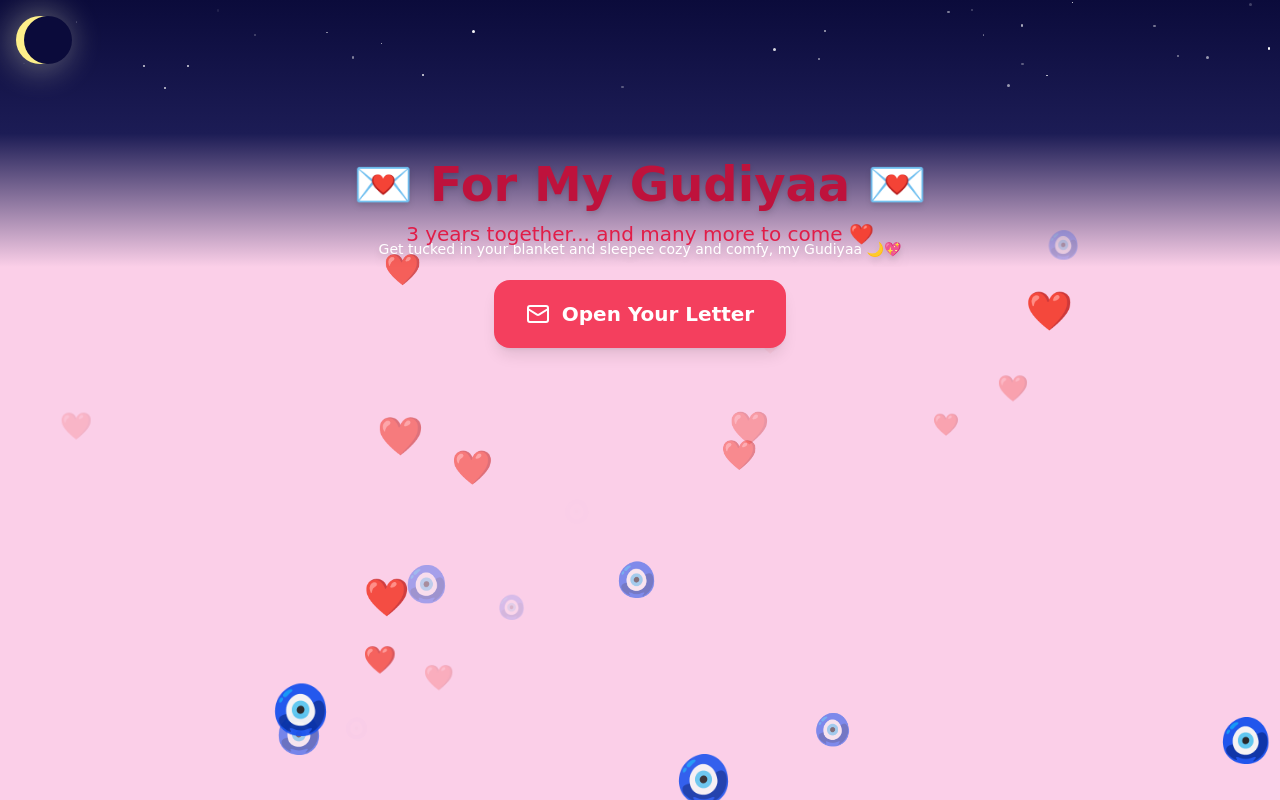
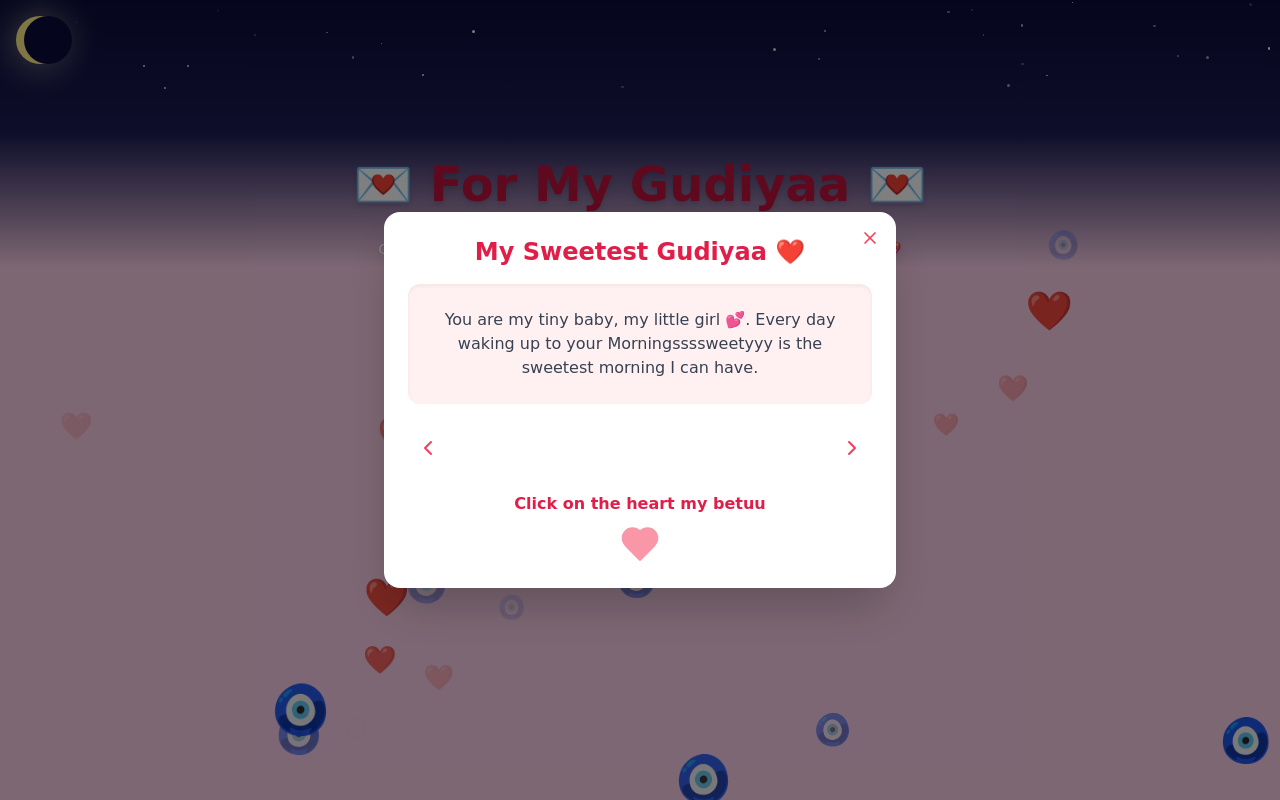
Before and after one commit to aryandogra2004-code/Gudiyaa, a React (Vite) app: page / in a window 1280 px wide. Both pictures are taken after a click on the button "Open Your Letter". Built offline with nearby package versions, Linux system fonts and the light colour scheme.

Commit message:
Add files via upload

```diff
--- a/src/App.jsx
+++ b/src/App.jsx
@@ -17,11 +17,8 @@ export default function GudiyaaLoveSite() {
     "I love you so much, Gudiyaa ❤️ You are my everything, forever & always ❤️."
   ];
 
-  const longMessage = `
-My pyariii Gudiyaa 💕
-
-From the moment we met I somehow knew in my heart that youuu are the one and since that day I have not loved anyone more than you 🥺. I want to spend every single day making you feel loved and special because you deserve it and you desrveeee so much moreee, Jaan. You are my heart. No words can truly capture how much I adore you. Every day theee love grows innn my dill. I just lovee youuu soo soo much. You are my family, my comfort, my wife. We will live our whole life together just each other’s. I’ll make my girl's each and every dream come true. We will wakeee up together and wee will ninii togetherrr. Ap Meri Sanju ho aur ap mere he rahogi. when ever my bchu reads this i want you to feel that at this moment too you are in my heart. you are my family my whole wide worldI’ll never let your cutest smileee fade. You make me smile, you make meee happy, just ME & YOU 💟💟❤. Alwaysss keep BLUSHINGG AND SMILINGG MYY BEAUTIFUL SANJU With lotsss of loveee meriii jaannn, yourrrr babyyyy, Aruuuuuuu 💗💗💗🤭
-`;
+  const longMessage = `My pyariii Gudiyaa 💕
+From the moment we met I somehow knew in my heart that youuu are the one and since that day I have not loved anyone more than you 🥺. I want to spend every single day making you feel loved and special because you deserve it and you desrveeee so much moreee, Jaan. You are my heart. No words can truly capture how much I adore you. Every day theee love grows innn my dill. I just lovee youuu soo soo much. You are my family, my comfort, my wife. We will live our whole life together just each other’s. I’ll make my girl's each and every dream come true. We will wakeee up together and wee will ninii togetherrr. Ap Meri Sanju ho aur ap mere he rahogi. when ever my bchu reads this i want you to feel that at this moment too you are in my heart. you are my family my whole wide worldI’ll never let your cutest smileee fade. You make me smile, you make meee happy, just ME & YOU 💟💟❤. Alwaysss keep BLUSHINGG AND SMILINGG MYY BEAUTIFUL SANJU With lotsss of loveee meriii jaannn, yourrrr babyyyy, Aruuuuuuu 💗💗💗🤭`;
 
   const floatingEmojis = [
     { symbol: "❤️", color: "text-rose-400", size: 25 },
@@ -37,8 +34,8 @@ From the moment we met I somehow knew in my heart that youuu are the one and sin
 
   const clouds = [...Array(5)].map((_, i) => ({
     top: Math.random() * 20 + 5,
-    speed: Math.random() * 10 + 5,
-    delay: Math.random() * 5
+    left: Math.random() * 100,
+    speed: Math.random() * 5 + 1
   }));
 
   // Determine phase based on time
@@ -77,18 +74,19 @@ From the moment we met I somehow knew in my heart that youuu are the one and sin
       {/* Weather Top 1/3 */}
       <div className="absolute top-0 left-0 w-full h-1/3 z-0 overflow-hidden">
         {/* Background gradient */}
-        <div className={`absolute top-0 left-0 w-full h-full transition-colors duration-1000
-          ${phase==="night" ? "bg-gradient-to-b from-[#0b0b3b] via-[#1c1c55] to-transparent" : ""}
-          ${phase==="day" ? "bg-gradient-to-b from-[#87CEFA] via-[#B0E0E6] to-transparent" : ""}
-          ${phase==="evening" ? "bg-gradient-to-b from-[#ff7f50] via-[#ff4500] to-transparent" : ""}
-        `}></div>
+        <div
+          className={`absolute top-0 left-0 w-full h-full transition-colors duration-1000
+            ${phase==="night" ? "bg-gradient-to-b from-[#0b0b3b] via-[#1c1c55] to-transparent" : ""}
+            ${phase==="day" ? "bg-gradient-to-b from-[#87CEFA] via-[#B0E0E6] to-transparent" : ""}
+            ${phase==="evening" ? "bg-gradient-to-b from-[#ff7f50] via-[#ff4500] to-transparent" : ""}`}
+        ></div>
 
         {/* Sun */}
         {(phase === "day" || phase === "evening") && (
           <div className={`absolute top-8 left-1/2 transform -translate-x-1/2 rounded-full
             ${phase==="day" ? "w-20 h-20 bg-yellow-300 shadow-[0_0_30px_10px_rgba(255,255,150,0.5)]" : ""}
-            ${phase==="evening" ? "w-24 h-24 bg-orange-400 shadow-[0_0_50px_15px_rgba(255,140,0,0.5)]" : ""}
-          `}></div>
+            ${phase==="evening" ? "w-24 h-24 bg-orange-400 shadow-[0_0_50px_15px_rgba(255,140,0,0.5)]" : ""}`}>
+          </div>
         )}
 
         {/* Clouds */}
@@ -96,9 +94,9 @@ From the moment we met I somehow knew in my heart that youuu are the one and sin
           <motion.div
             key={i}
             className="absolute w-20 h-12 bg-white/70 rounded-full shadow-lg"
-            style={{ top: `${cloud.top}%`, left: "-25%" }}
-            animate={{ x: ["-25%", "110%"], opacity: [0, 1, 0] }}
-            transition={{ repeat: Infinity, duration: cloud.speed, ease: "linear", delay: cloud.delay }}
+            style={{ top: `${cloud.top}%`, left: `${cloud.left}%` }}
+            animate={{ x: [0, 100] }}
+            transition={{ repeat: Infinity, duration: cloud.speed, ease: "linear", repeatType: "loop", delay: i }}
           />
         ))}
 
@@ -109,7 +107,9 @@ From the moment we met I somehow knew in my heart that youuu are the one and sin
               <div className="w-12 h-12 rounded-full bg-[#0b0b3b] absolute top-0 left-2"></div>
             </div>
             {stars.map((star, i) => (
-              <motion.div key={i} className="absolute bg-white rounded-full"
+              <motion.div
+                key={i}
+                className="absolute bg-white rounded-full"
                 style={{ width: star.size, height: star.size, top: `${star.top}%`, left: `${star.left}%` }}
                 animate={{ opacity: [0,1,0] }}
                 transition={{ duration: 1 + Math.random()*2, repeat: Infinity, delay: star.delay }}
@@ -117,7 +117,8 @@ From the moment we met I somehow knew in my heart that youuu are the one and sin
             ))}
             <AnimatePresence>
               {fallingStar && (
-                <motion.div className="absolute bg-white w-1 h-1 rounded-full shadow-lg"
+                <motion.div
+                  className="absolute bg-white w-1 h-1 rounded-full shadow-lg"
                   initial={{ top: "5%", left: "0%" }}
                   animate={{ top: "25%", left: "100%", scale: 1 }}
                   exit={{ opacity:0 }}
@@ -141,11 +142,7 @@ From the moment we met I somehow knew in my heart that youuu are the one and sin
           <motion.div
             key={i}
             className={`${emoji.color} absolute`}
-            style={{
-              top: `${33 + Math.random() * 67}%`,
-              left: `${Math.random() * 100}%`,
-              fontSize: `${emoji.size + Math.random() * 15}px`
-            }}
+            style={{ top: `${33 + Math.random() * 67}%`, left: `${Math.random() * 100}%`, fontSize: `${emoji.size + Math.random() * 15}px` }}
             initial={{ opacity: 0, scale: 0 }}
             animate={{ opacity: [0, 1, 0], y: [0, -50], scale: [0.6, 1.2, 0.6] }}
             transition={{ duration: 5 + Math.random() * 3, repeat: Infinity, delay: i * 0.3 }}
@@ -157,12 +154,8 @@ From the moment we met I somehow knew in my heart that youuu are the one and sin
 
       {/* Title */}
       <motion.div className="text-center mt-40 mb-8 z-10 relative" initial={{ opacity: 0, y: -30 }} animate={{ opacity: 1, y: 0 }} transition={{ duration: 0.8 }}>
-        <h1 className="text-4xl md:text-5xl font-bold text-rose-700 drop-shadow-md">
-          💌 For My Gudiyaa 💌
-        </h1>
-        <p className="text-lg md:text-xl text-rose-600 mt-3">
-          3 years together... and many more to come ❤️
-        </p>
+        <h1 className="text-4xl md:text-5xl font-bold text-rose-700 drop-shadow-md"> 💌 For My Gudiyaa 💌 </h1>
+        <p className="text-lg md:text-xl text-rose-600 mt-3"> 3 years together... and many more to come ❤️ </p>
       </motion.div>
 
       {/* Open Letter */}
@@ -175,8 +168,68 @@ From the moment we met I somehow knew in my heart that youuu are the one and sin
         <Mail className="w-6 h-6" /> Open Your Letter
       </motion.button>
 
-      {/* Envelope & Scroll Modals (same as before) */}
-      {/* Keep your existing modal code here unchanged */}
+      {/* Envelope Modal */}
+      <AnimatePresence>
+        {open && !showScroll && (
+          <motion.div
+            initial={{ opacity: 0, scale: 0.8 }}
+            animate={{ opacity: 1, scale: 1 }}
+            exit={{ opacity: 0, scale: 0.8 }}
+            transition={{ duration: 0.4 }}
+            className="fixed inset-0 bg-black/50 flex items-center justify-center p-4 z-50"
+          >
+            <motion.div className="bg-white rounded-2xl shadow-2xl max-w-lg w-full p-6 relative flex flex-col items-center" initial={{ y: 50, opacity: 0 }} animate={{ y: 0, opacity: 1 }} exit={{ y: 50, opacity: 0 }}>
+              <button onClick={() => setOpen(false)} className="absolute top-4 right-4 text-rose-500 hover:text-rose-700">
+                <X className="w-5 h-5" />
+              </button>
+              <h2 className="text-2xl font-bold text-rose-600 text-center mb-4">My Sweetest Gudiyaa ❤️</h2>
+              <motion.div key={cardIndex} initial={{ opacity: 0, y: 30 }} animate={{ opacity: 1, y: 0 }} exit={{ opacity: 0, y: -30 }} transition={{ duration: 0.3 }} className="bg-rose-50 p-6 rounded-xl shadow-inner text-center text-gray-700 min-h-[120px] flex items-center justify-center">
+                {cards[cardIndex]}
+              </motion.div>
+              <div className="flex justify-between w-full mt-6">
+                <button onClick={() => setCardIndex((cardIndex - 1 + cards.length) % cards.length)} className="p-2 text-rose-500 hover:text-rose-700">
+                  <ChevronLeft className="w-6 h-6" />
+                </button>
+                <button onClick={() => setCardIndex((cardIndex + 1) % cards.length)} className="p-2 text-rose-500 hover:text-rose-700">
+                  <ChevronRight className="w-6 h-6" />
+                </button>
+              </div>
+              <div className="flex flex-col items-center mt-6 cursor-pointer" onClick={() => setShowScroll(true)}>
+                <p className="text-rose-600 font-semibold mb-2 text-center">Click on the heart my betuu</p>
+                <motion.div className="animate-pulse" whileHover={{ scale: 1.2 }}>
+                  <Heart className="w-10 h-10 text-rose-500 fill-rose-500" />
+                </motion.div>
+              </div>
+            </motion.div>
+          </motion.div>
+        )}
+      </AnimatePresence>
+
+      {/* Scroll Modal */}
+      <AnimatePresence>
+        {showScroll && (
+          <motion.div
+            initial={{ opacity: 0, scale: 0.8 }}
+            animate={{ opacity: 1, scale: 1 }}
+            exit={{ opacity: 0, scale: 0.8 }}
+            transition={{ duration: 0.4 }}
+            className="fixed inset-0 bg-black/50 flex items-center justify-center p-4 z-50"
+          >
+            <motion.div className="relative bg-white rounded-3xl shadow-2xl max-w-4xl w-full p-6 flex flex-col items-center" initial={{ y: 50, opacity: 0 }} animate={{ y: 0, opacity: 1 }} exit={{ y: 50, opacity: 0 }}>
+              <button onClick={() => setShowScroll(false)} className="absolute top-4 right-4 text-rose-500 hover:text-rose-700">
+                <X className="w-5 h-5" />
+              </button>
+              <div className="bg-white p-6 rounded-xl shadow-inner border border-pink-200 w-full relative overflow-auto max-h-[80vh] max-w-full">
+                <div className="absolute top-0 left-0 right-0 flex justify-between p-2 text-pink-400 font-bold text-xl">
+                  <div>🎀🌸</div>
+                  <div>🌸🎀</div>
+                </div>
+                <pre className="whitespace-pre-wrap text-center text-rose-600 text-base font-poppins min-w-[600px]">{longMessage}</pre>
+              </div>
+            </motion.div>
+          </motion.div>
+        )}
+      </AnimatePresence>
     </div>
   );
 }
```
